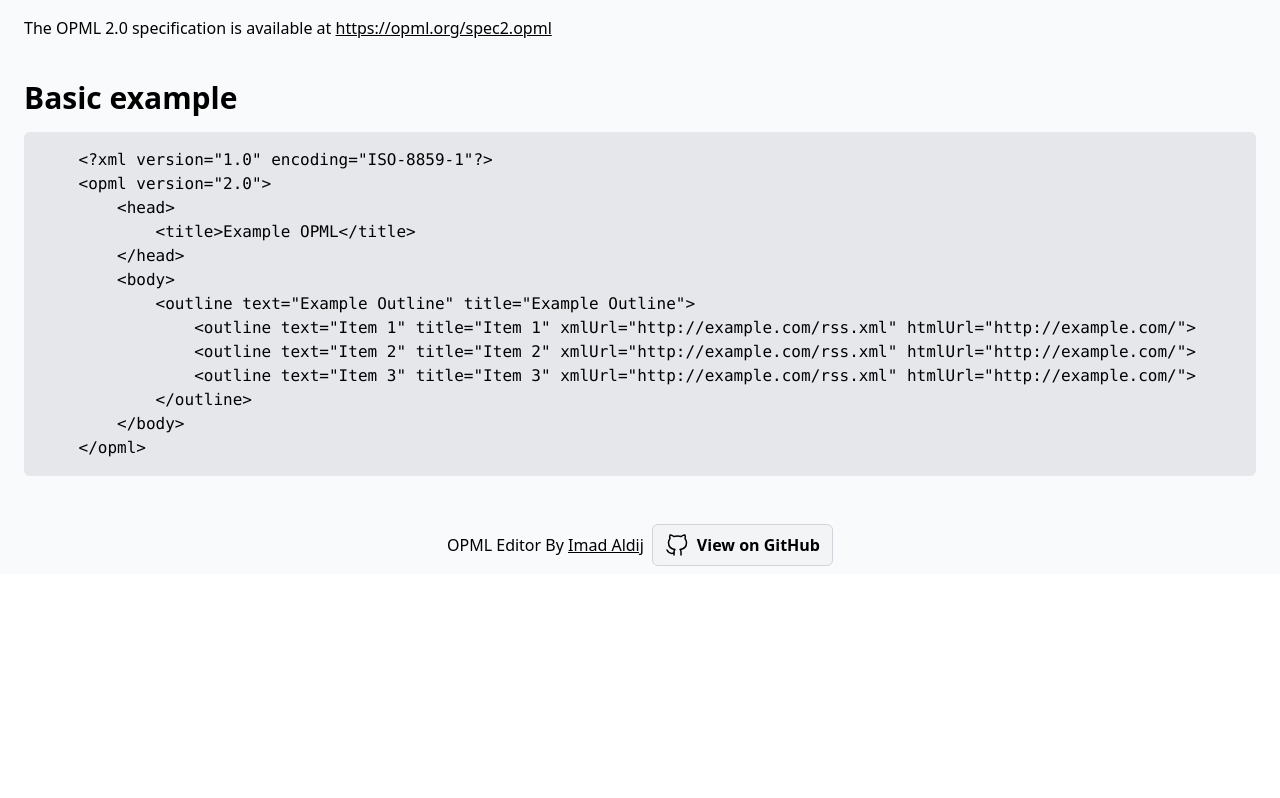
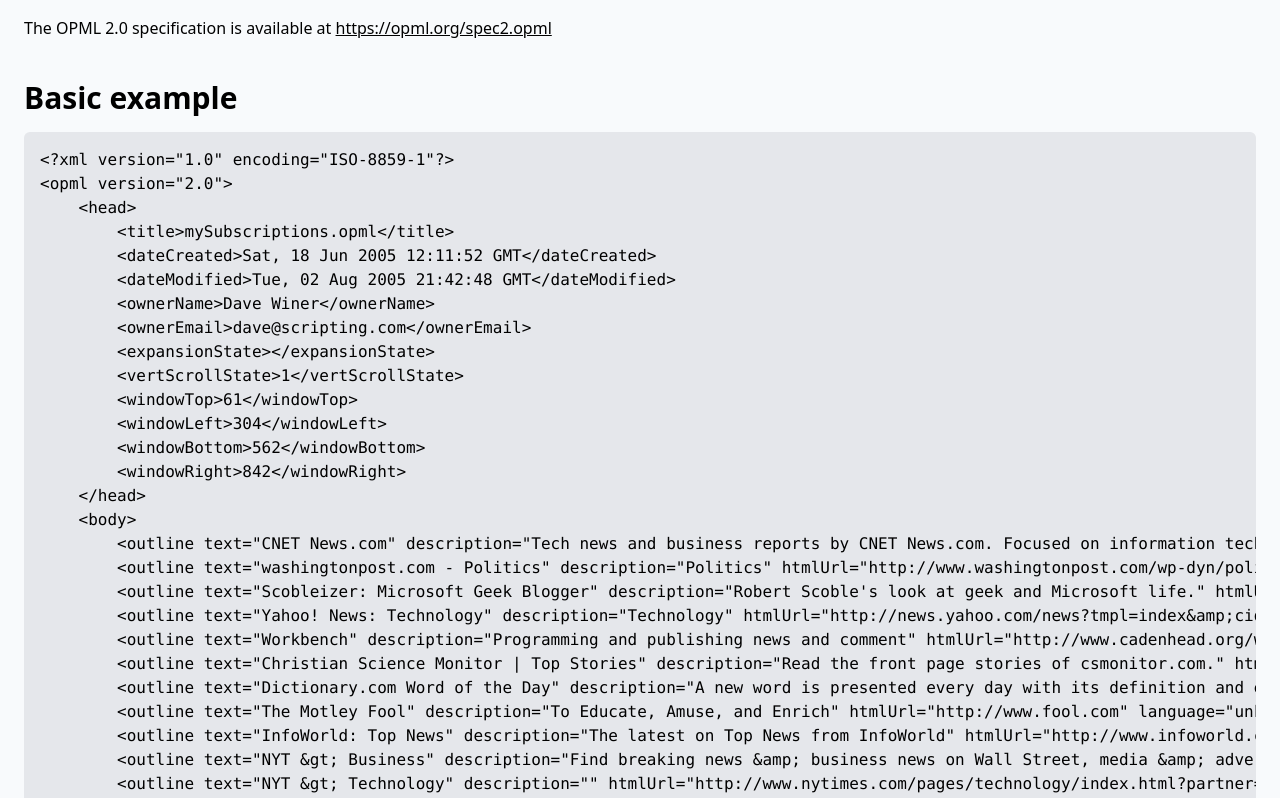
Before and after one commit to imdj/opml-editor, a SvelteKit app: page /about in a window 1280 px wide. Shown: the part 700-1498 px from the top of the page. Before the commit the page ends 1274 px from the top, so only its background shows below. Built offline with nearby package versions, Linux system fonts and the light colour scheme.

Commit message:
Use the subscription list example provided by the opml spec

```diff
--- a/src/routes/about/+page.svelte
+++ b/src/routes/about/+page.svelte
@@ -32,19 +32,37 @@ So that's where this editor comes in, it's a simple tool to help you manage your
 
 <h2>Basic example</h2>
 <pre class="overflow-auto bg-gray-200 p-4 rounded-md">
-    &lt;?xml version="1.0" encoding="ISO-8859-1"?&gt;
-    &lt;opml version="2.0"&gt;
-        &lt;head&gt;
-            &lt;title&gt;Example OPML&lt;/title&gt;
-        &lt;/head&gt;
-        &lt;body&gt;
-            &lt;outline text="Example Outline" title="Example Outline"&gt;
-                &lt;outline text="Item 1" title="Item 1" xmlUrl="http://example.com/rss.xml" htmlUrl="http://example.com/"&gt;
-                &lt;outline text="Item 2" title="Item 2" xmlUrl="http://example.com/rss.xml" htmlUrl="http://example.com/"&gt;
-                &lt;outline text="Item 3" title="Item 3" xmlUrl="http://example.com/rss.xml" htmlUrl="http://example.com/"&gt;
-            &lt;/outline&gt;
-        &lt;/body&gt;
-    &lt;/opml&gt;
+&lt;?xml version=&quot;1.0&quot; encoding=&quot;ISO-8859-1&quot;?&gt;
+&lt;opml version=&quot;2.0&quot;&gt;
+    &lt;head&gt;
+        &lt;title&gt;mySubscriptions.opml&lt;/title&gt;
+        &lt;dateCreated&gt;Sat, 18 Jun 2005 12:11:52 GMT&lt;/dateCreated&gt;
+        &lt;dateModified&gt;Tue, 02 Aug 2005 21:42:48 GMT&lt;/dateModified&gt;
+        &lt;ownerName&gt;Dave Winer&lt;/ownerName&gt;
+        &lt;ownerEmail&gt;dave@scripting.com&lt;/ownerEmail&gt;
+        &lt;expansionState&gt;&lt;/expansionState&gt;
+        &lt;vertScrollState&gt;1&lt;/vertScrollState&gt;
+        &lt;windowTop&gt;61&lt;/windowTop&gt;
+        &lt;windowLeft&gt;304&lt;/windowLeft&gt;
+        &lt;windowBottom&gt;562&lt;/windowBottom&gt;
+        &lt;windowRight&gt;842&lt;/windowRight&gt;
+    &lt;/head&gt;
+    &lt;body&gt;
+        &lt;outline text=&quot;CNET News.com&quot; description=&quot;Tech news and business reports by CNET News.com. Focused on information technology, core topics include computers, hardware, software, networking, and Internet media.&quot; htmlUrl=&quot;http://news.com.com/&quot; language=&quot;unknown&quot; title=&quot;CNET News.com&quot; type=&quot;rss&quot; version=&quot;RSS2&quot; xmlUrl=&quot;http://news.com.com/2547-1_3-0-5.xml&quot;/&gt;
+        &lt;outline text=&quot;washingtonpost.com - Politics&quot; description=&quot;Politics&quot; htmlUrl=&quot;http://www.washingtonpost.com/wp-dyn/politics?nav=rss_politics&quot; language=&quot;unknown&quot; title=&quot;washingtonpost.com - Politics&quot; type=&quot;rss&quot; version=&quot;RSS2&quot; xmlUrl=&quot;http://www.washingtonpost.com/wp-srv/politics/rssheadlines.xml&quot;/&gt;
+        &lt;outline text=&quot;Scobleizer: Microsoft Geek Blogger&quot; description=&quot;Robert Scoble&#39;s look at geek and Microsoft life.&quot; htmlUrl=&quot;http://radio.weblogs.com/0001011/&quot; language=&quot;unknown&quot; title=&quot;Scobleizer: Microsoft Geek Blogger&quot; type=&quot;rss&quot; version=&quot;RSS2&quot; xmlUrl=&quot;http://radio.weblogs.com/0001011/rss.xml&quot;/&gt;
+        &lt;outline text=&quot;Yahoo! News: Technology&quot; description=&quot;Technology&quot; htmlUrl=&quot;http://news.yahoo.com/news?tmpl=index&amp;amp;cid=738&quot; language=&quot;unknown&quot; title=&quot;Yahoo! News: Technology&quot; type=&quot;rss&quot; version=&quot;RSS2&quot; xmlUrl=&quot;http://rss.news.yahoo.com/rss/tech&quot;/&gt;
+        &lt;outline text=&quot;Workbench&quot; description=&quot;Programming and publishing news and comment&quot; htmlUrl=&quot;http://www.cadenhead.org/workbench/&quot; language=&quot;unknown&quot; title=&quot;Workbench&quot; type=&quot;rss&quot; version=&quot;RSS2&quot; xmlUrl=&quot;http://www.cadenhead.org/workbench/rss.xml&quot;/&gt;
+        &lt;outline text=&quot;Christian Science Monitor | Top Stories&quot; description=&quot;Read the front page stories of csmonitor.com.&quot; htmlUrl=&quot;http://csmonitor.com&quot; language=&quot;unknown&quot; title=&quot;Christian Science Monitor | Top Stories&quot; type=&quot;rss&quot; version=&quot;RSS&quot; xmlUrl=&quot;http://www.csmonitor.com/rss/top.rss&quot;/&gt;
+        &lt;outline text=&quot;Dictionary.com Word of the Day&quot; description=&quot;A new word is presented every day with its definition and example sentences from actual published works.&quot; htmlUrl=&quot;http://dictionary.reference.com/wordoftheday/&quot; language=&quot;unknown&quot; title=&quot;Dictionary.com Word of the Day&quot; type=&quot;rss&quot; version=&quot;RSS&quot; xmlUrl=&quot;http://www.dictionary.com/wordoftheday/wotd.rss&quot;/&gt;
+        &lt;outline text=&quot;The Motley Fool&quot; description=&quot;To Educate, Amuse, and Enrich&quot; htmlUrl=&quot;http://www.fool.com&quot; language=&quot;unknown&quot; title=&quot;The Motley Fool&quot; type=&quot;rss&quot; version=&quot;RSS&quot; xmlUrl=&quot;http://www.fool.com/xml/foolnews_rss091.xml&quot;/&gt;
+        &lt;outline text=&quot;InfoWorld: Top News&quot; description=&quot;The latest on Top News from InfoWorld&quot; htmlUrl=&quot;http://www.infoworld.com/news/index.html&quot; language=&quot;unknown&quot; title=&quot;InfoWorld: Top News&quot; type=&quot;rss&quot; version=&quot;RSS2&quot; xmlUrl=&quot;http://www.infoworld.com/rss/news.xml&quot;/&gt;
+        &lt;outline text=&quot;NYT &amp;gt; Business&quot; description=&quot;Find breaking news &amp;amp; business news on Wall Street, media &amp;amp; advertising, international business, banking, interest rates, the stock market, currencies &amp;amp; funds.&quot; htmlUrl=&quot;http://www.nytimes.com/pages/business/index.html?partner=rssnyt&quot; language=&quot;unknown&quot; title=&quot;NYT &amp;gt; Business&quot; type=&quot;rss&quot; version=&quot;RSS2&quot; xmlUrl=&quot;http://www.nytimes.com/services/xml/rss/nyt/Business.xml&quot;/&gt;
+        &lt;outline text=&quot;NYT &amp;gt; Technology&quot; description=&quot;&quot; htmlUrl=&quot;http://www.nytimes.com/pages/technology/index.html?partner=rssnyt&quot; language=&quot;unknown&quot; title=&quot;NYT &amp;gt; Technology&quot; type=&quot;rss&quot; version=&quot;RSS2&quot; xmlUrl=&quot;http://www.nytimes.com/services/xml/rss/nyt/Technology.xml&quot;/&gt;
+        &lt;outline text=&quot;Scripting News&quot; description=&quot;It&#39;s even worse than it appears.&quot; htmlUrl=&quot;http://www.scripting.com/&quot; language=&quot;unknown&quot; title=&quot;Scripting News&quot; type=&quot;rss&quot; version=&quot;RSS2&quot; xmlUrl=&quot;http://www.scripting.com/rss.xml&quot;/&gt;
+        &lt;outline text=&quot;Wired News&quot; description=&quot;Technology, and the way we do business, is changing the world we know. Wired News is a technology - and business-oriented news service feeding an intelligent, discerning audience. What role does technology play in the day-to-day living of your life? Wired News tells you. How has evolving technology changed the face of the international business world? Wired News puts you in the picture.&quot; htmlUrl=&quot;http://www.wired.com/&quot; language=&quot;unknown&quot; title=&quot;Wired News&quot; type=&quot;rss&quot; version=&quot;RSS&quot; xmlUrl=&quot;http://www.wired.com/news_drop/netcenter/netcenter.rdf&quot;/&gt;
+    &lt;/body&gt;
+&lt;/opml&gt;
 </pre>
 
 <style>
```
